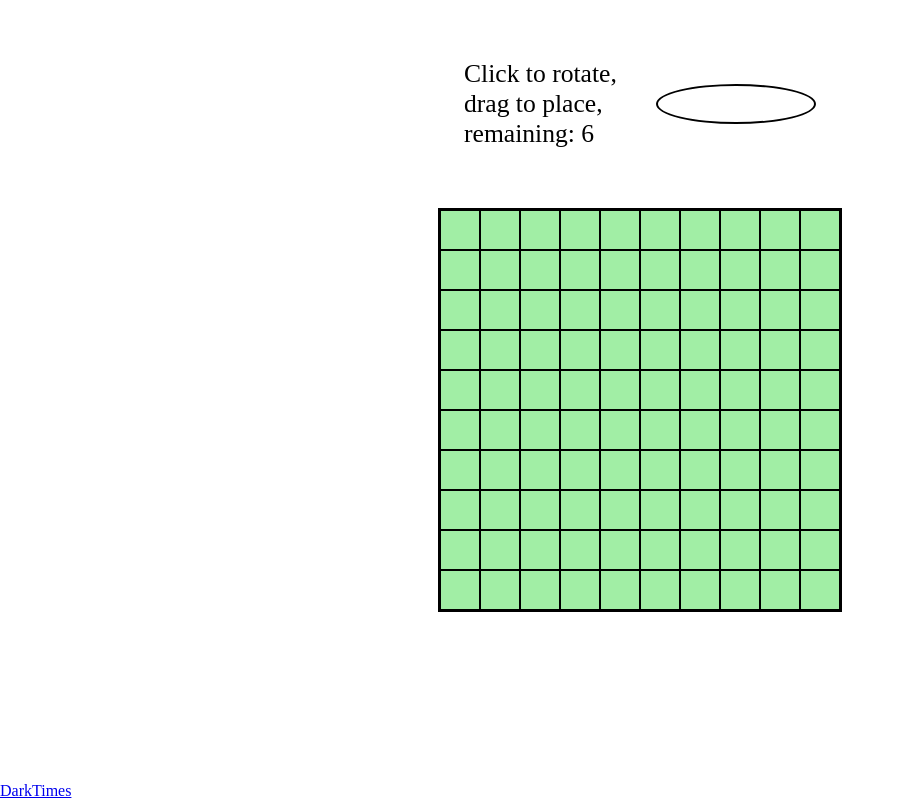
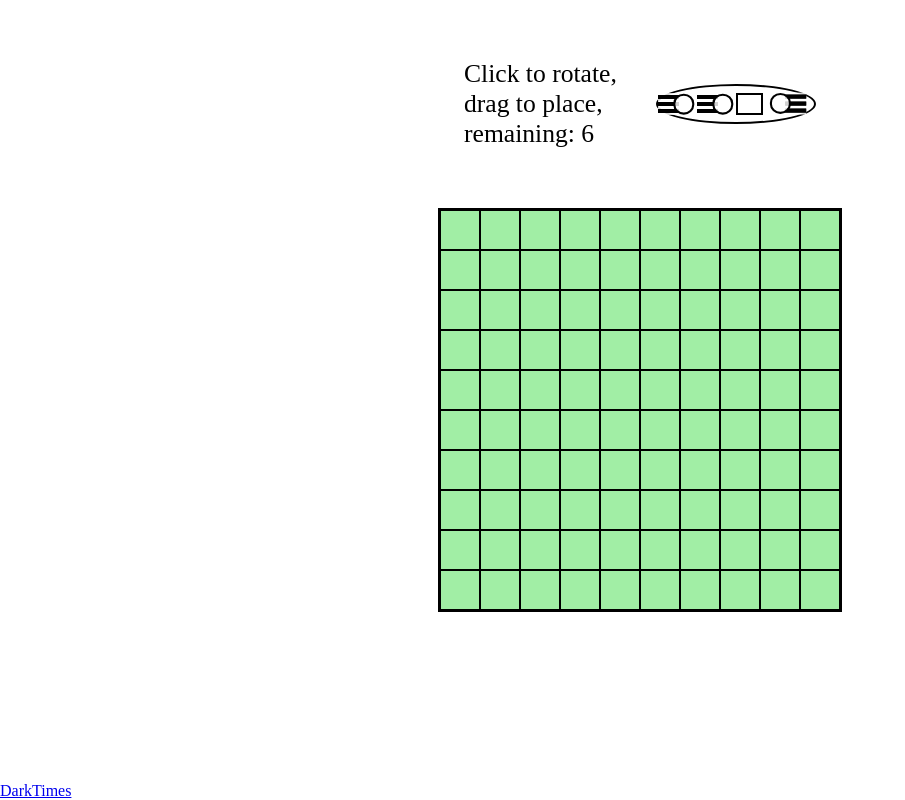
Before and after one commit to DarkestofTimes/battleship, a website built with webpack: page src/index.html in a window 1280 px wide. Shown: the whole page, without its empty margins (0-905 px from the left). Built offline with nearby package versions, Linux system fonts and the light colour scheme.

Commit message:
Make ships a little nicer

```diff
--- a/src/game.js
+++ b/src/game.js
@@ -295,84 +295,6 @@ export const Player = (type) => {
       const coords = filteredCoords[random];
       return { x: coords[0], y: coords[1] };
     },
-    /* searchPattern(board) {
-      const tempX = [];
-      const tempY = [];
-      const arrayOfArrays = [];
-      const grid = board.createGrid();
-      const filteredCoords = grid.filter((element) => {
-        return !board.visited.some(
-          (pair) => pair[0] === element[0] && pair[1] === element[1]
-        );
-      });
-      const alive = board.occupied.filter((ship) => {
-        return ship.isSunk === false;
-      });
-      const biggest = alive.sort((a, b) => a.size - b.size)[0].size;
-
-      const coordsByY = [...filteredCoords].sort((a, b) => a[1] - b[1]);
-
-      function processArray(arr, tempArr, arrayOfArrays) {
-        for (let i = 0; i < arr.length; i++) {
-          const current = arr[i];
-          const previous = i > 0 ? arr[i - 1] : arr[i];
-          const next = i < arr.length - 1 ? arr[i + 1] : arr[i];
-
-          if (
-            (current[1] === previous[1] && current[0] === previous[0]) ||
-            (current[1] === previous[1] && current[0] === previous[0] + 1) ||
-            (previous[0] === 9 && current[0] === 0)
-          ) {
-            tempArr.push([current[0], current[1]]);
-          } else if (
-            (current[1] === previous[1] + 1 && current[0] === previous[0]) ||
-            (previous[1] === 9 && current[1] === 0)
-          ) {
-            tempArr.push([current[0], current[1]]);
-          }
-
-          if (
-            tempArr.length == size ||
-            ((current[0] !== next[0] - 1 || current[1] !== next[1]) &&
-              current[1] === previous[1] &&
-              current[0] === previous[0] + 1)
-          ) {
-            arrayOfArrays.push([...tempArr]);
-            tempArr.length = 0;
-          } else if (
-            tempArr.length == size ||
-            ((current[0] !== next[0] || current[1] !== next[1] - 1) &&
-              current[1] === previous[1] + 1 &&
-              current[0] === previous[0])
-          ) {
-            arrayOfArrays.push([...tempArr]);
-            tempArr.length = 0;
-          }
-        }
-
-      processArray(coordsByY, tempY, arrayOfArrays);
-      processArray(filteredCoords, tempX, arrayOfArrays);
-
-      const biggerThanBiggest = arrayOfArrays.filter(
-        (array) => array.length >= biggest
-      );
-
-      const targetArrays = biggerThanBiggest.sort(
-        (a, b) => b.length - a.length
-      );
-      if (targetArrays.length !== 0) {
-        if (biggest <= 3) {
-          const random = Math.floor(Math.random() * targetArrays.length);
-          const targetCoords =
-            targetArrays[random][
-              Math.floor(targetArrays[random].length / 2 - 1)
-            ];
-          return { x: targetCoords[0], y: targetCoords[1] };
-        }
-      } else {
-        return false;
-      }
-    }, */
     probabilityDensitySearch(board) {
       const arrayOfArrays = [];
       const alive = board.occupied.filter((ship) => {
@@ -452,9 +374,9 @@ export const Player = (type) => {
         );
       });
 
-      sizes.forEach((size) => {
+      alive.forEach((ship) => {
         filteredCells.forEach((cell) =>
-          checkDirections(cell, arrayOfArrays, size)
+          checkDirections(cell, arrayOfArrays, ship.size)
         );
       });
 
--- a/src/render.js
+++ b/src/render.js
@@ -37,6 +37,64 @@ export const RenderGame = (game) => {
 
       return false;
     },
+    createShip(item) {
+      const ship = document.createElement("div");
+      ship.classList.add(`ship${item.size}`, "ship");
+      if (item.axis !== null) {
+        ship.classList.add(`${item.axis ? "horizontal" : "vertical"}`);
+      }
+
+      const createBattery = () => {
+        const battery = document.createElement("div");
+        battery.classList.add("battery");
+        for (let i = 1; i <= 3; i++) {
+          const gun = document.createElement("div");
+          gun.classList.add("gun");
+          battery.appendChild(gun);
+        }
+        const turret = document.createElement("div");
+        turret.classList.add("turret");
+        battery.appendChild(turret);
+        return battery;
+      };
+
+      const createMissiles = () => {
+        const missileRack = document.createElement("div");
+        missileRack.classList.add("missileRack");
+        for (let i = 1; i <= 6; i++) {
+          const missile = document.createElement("div");
+          missile.classList.add("missile");
+          missileRack.appendChild(missile);
+        }
+        return missileRack;
+      };
+
+      for (let i = 1; i <= item.size; i++) {
+        let battery = createBattery();
+
+        if (item.size == 4 && i == 3) {
+          battery = document.createElement("div");
+          battery.classList.add("bridge");
+        }
+        if (item.size == 3 && i == 2) {
+          battery = document.createElement("div");
+          battery.classList.add("bridge");
+        }
+        if (item.size == 2) {
+          battery = createMissiles();
+        }
+        if (item.size == 2 && i == 2) {
+          battery = document.createElement("div");
+          battery.classList.add("bridge");
+        }
+        ship.appendChild(battery);
+      }
+
+      if (item.isSunk == true) {
+        ship.classList.add("sunk");
+      }
+      return ship;
+    },
     clearGrids() {
       const grids = document.querySelectorAll(".grid");
       for (const grid of grids) {
@@ -53,12 +111,8 @@ export const RenderGame = (game) => {
             child.getAttribute("data-x") == item.x[0] &&
             child.getAttribute("data-y") == item.y[0]
         );
-        const ship = document.createElement("div");
-        ship.classList.add(`ship${item.size}`, "ship");
-        ship.classList.add(`${item.axis ? "horizontal" : "vertical"}`);
-        if (item.isSunk == true) {
-          ship.classList.add("sunk");
-        }
+        const ship = this.createShip(item);
+
         if (cell.children.length === 0) {
           cell.appendChild(ship);
         }
@@ -107,6 +161,7 @@ export const RenderGame = (game) => {
       const ships = this.shipsToPlace;
 
       const flipHandler = (ev) => {
+        if (ev.target.classList.contains("shipCreate")) {
           if (this.isTouchDevice() && !this.selected) {
             this.selected = true;
             return;
@@ -129,6 +184,7 @@ export const RenderGame = (game) => {
               ev.target.style.transform = "rotate(90deg)";
             }
           }
+        }
       };
       ships.forEach((ship) => {
         ship.addEventListener("click", flipHandler);
@@ -142,10 +198,11 @@ export const RenderGame = (game) => {
     createShipsToPlace() {
       const sizes = [4, 3, 3, 2, 2, 2];
       while (this.shipsToPlace.length < 6) {
-        const ship = document.createElement("div");
         const size = sizes.shift();
+        const ship = this.createShip({ size: size, axis: null });
         ship.setAttribute("data-size", size);
         ship.setAttribute("data-axis", true);
+        ship.classList.remove("ship");
         ship.classList.add("shipCreate", `ship${size}`);
         ship.setAttribute("draggable", true);
         this.shipsToPlace.push(ship);
--- a/src/styles.css
+++ b/src/styles.css
@@ -54,26 +54,22 @@ body {
 .ship4 {
   width: clamp(7.2rem, 24vw, 10rem);
   height: clamp(1.8rem, 6vw, 2.5rem);
-  border: 2px solid black;
-  border-radius: 60%;
 }
 
 .ship3 {
   width: clamp(5.4rem, 18vw, 7.5rem);
   height: clamp(1.4rem, 5vw, 2.3rem);
-  border: 2px solid black;
-  border-radius: 60%;
 }
 
 .ship2 {
   width: clamp(3.6rem, 12vw, 5rem);
   height: clamp(1.2rem, 4vw, 1.9rem);
-  border: 2px solid black;
-  border-radius: 100%;
 }
 
 .shipCreate {
   background-color: hsla(0, 0%, 100%, 0.82);
+  border: 2px solid black;
+  border-radius: 100%;
 }
 
 .ship4.vertical {
@@ -102,6 +98,8 @@ body {
   display: grid;
   align-self: center;
   pointer-events: none;
+  border: 2px solid black;
+  border-radius: 100%;
 }
 
 .sunk {
@@ -387,3 +385,83 @@ footer {
 .selected {
   background-color: cadetblue;
 }
+
+/* prettier ships */
+
+.ship4 {
+  display: grid;
+  grid-template-columns: repeat(4, 1fr);
+  align-items: center;
+}
+.ship3 {
+  display: grid;
+  grid-template-columns: repeat(3, 1fr);
+  align-items: center;
+}
+.ship2 {
+  display: grid;
+  grid-template-columns: repeat(2, 1fr);
+  align-items: center;
+}
+.bridge {
+  width: 70%;
+  height: 60%;
+  border: 2px solid black;
+  pointer-events: none;
+}
+
+.battery {
+  position: relative;
+  width: 80%;
+  height: 60%;
+  display: grid;
+  grid-template-columns: 2fr 1fr;
+  grid-template-rows: repeat(3, 1fr);
+  align-items: center;
+  pointer-events: none;
+  background-color: inherit;
+}
+.battery:last-child {
+  transform: rotate(180deg);
+}
+.turret {
+  background-color: inherit;
+  position: relative;
+  z-index: 2;
+  width: 100%;
+  height: 45%;
+  border: 1px solid black;
+  border-radius: 50%;
+  grid-column: 2;
+  grid-row: 1 / -1;
+  transform: scale(2.1);
+  background-color: inherit;
+}
+.gun {
+  position: relative;
+  z-index: 1;
+  width: 100%;
+  height: 50%;
+  border: 2px solid black;
+  background-color: black;
+}
+.missileRack {
+  display: grid;
+  grid-template-columns: repeat(3, 1fr);
+  grid-template-rows: repeat(3, 1fr);
+  gap: 0.05rem;
+  pointer-events: none;
+}
+.missile {
+  border: 1px solid black;
+  height: 50%;
+  width: 100%;
+  border-radius: 50%;
+  transform: rotate(15deg);
+}
+.missile:nth-child(4),
+.missile:nth-child(5),
+.missile:nth-child(6) {
+  grid-row: 3;
+  transform: rotate(345deg);
+}
```
Also changed, not shown: dist/main.js, 1 other file. Lines whose indentation alone changed are shown as unchanged.
